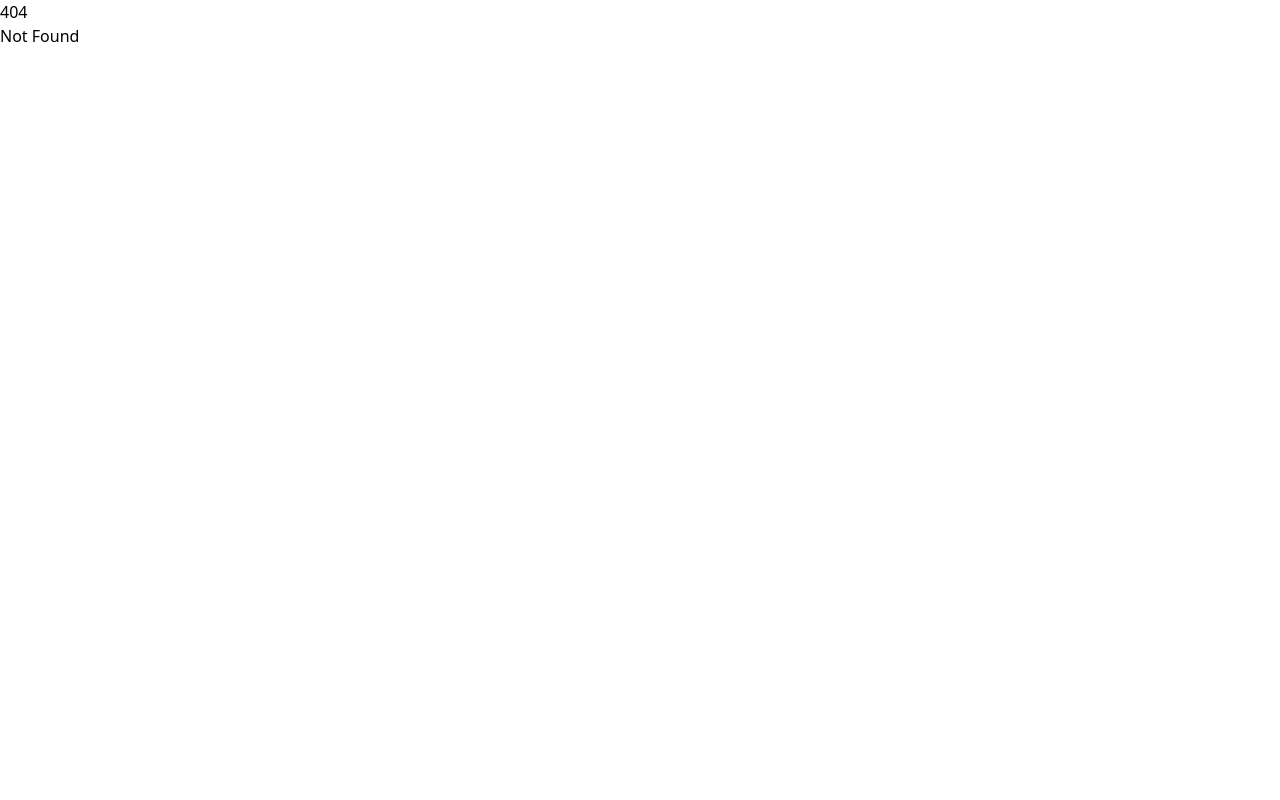
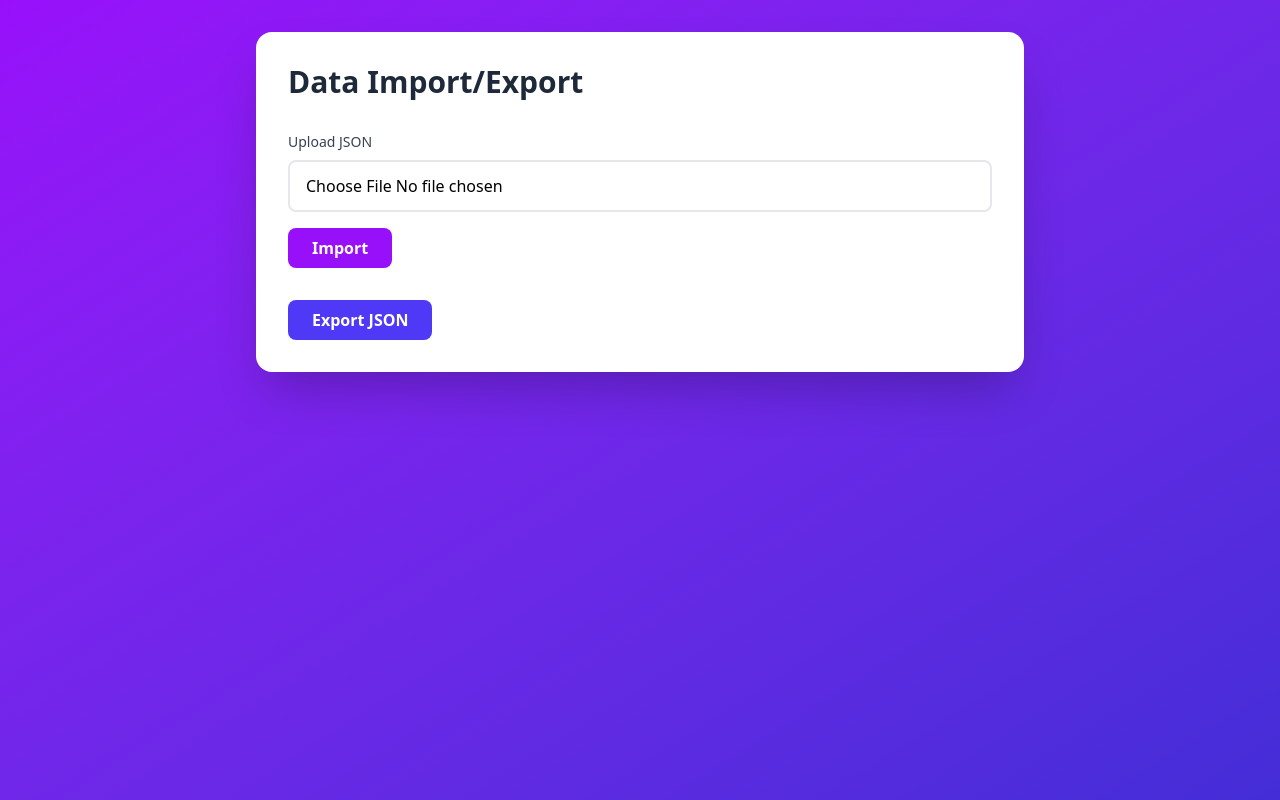
Before and after one commit to DerekWhiteM/ITCS_3112-Habit_Builder, a SvelteKit app: page /data in a window 1280 px wide. Before the commit this address had no page. Built offline with nearby package versions, Linux system fonts and the light colour scheme.

Commit message:
feat: add data import/export UI and server routes

```diff
--- /dev/null
+++ b/src/routes/data/+page.server.ts
@@ -0,0 +1,27 @@
+import { fail, redirect } from '@sveltejs/kit';
+import { CustomHabitBuilder } from '$lib/server/CustomHabitBuilder/CustomHabitBuilder';
+import type { Actions } from './$types';
+
+export const actions: Actions = {
+    import: async ({ request }) => {
+        const data = await request.formData();
+        const file = data.get('data');
+
+        if (!file || typeof (file as any).text !== 'function') {
+            return fail(400, { success: false, error: 'No file' } as any);
+        }
+
+        try {
+            const text = await (file as any).text();
+            const builder = CustomHabitBuilder.getInstance();
+            await builder.importData(text);
+            return { success: true } as any;
+        } catch (e) {
+            return fail(400, { success: false, error: 'Invalid JSON' } as any);
+        }
+    },
+
+    export: async () => {
+        throw redirect(303, '/data/export');
+    }
+};
--- /dev/null
+++ b/src/routes/data/+page.svelte
@@ -0,0 +1,68 @@
+<script lang="ts">
+    import { enhance } from '$app/forms';
+    import type { ActionData } from './$types';
+
+    export let form: ActionData;
+    function reset() {
+        form = null;
+    }
+</script>
+
+<div class="min-h-screen bg-gradient-to-br from-purple-600 to-indigo-700 p-8">
+    <div class="max-w-3xl mx-auto">
+        <div class="bg-white rounded-2xl shadow-2xl p-8 space-y-8">
+            <h1 class="text-3xl font-bold text-gray-800">Data Import/Export</h1>
+
+            <form
+                method="POST"
+                action="?/import"
+                enctype="multipart/form-data"
+                use:enhance
+                on:submit={reset}
+            >
+                <label
+                    for="data"
+                    class="block text-sm font-medium text-gray-700 mb-2"
+                >
+                    Upload JSON
+                </label>
+
+                <input
+                    id="data"
+                    type="file"
+                    name="data"
+                    accept="application/json"
+                    required
+                    class="w-full px-4 py-3 border-2 border-gray-200 rounded-lg
+                           focus:outline-none focus:border-purple-500 transition-colors"
+                />
+
+                <button
+                    type="submit"
+                    class="mt-4 px-6 py-2 bg-purple-600 text-white font-semibold rounded-lg
+                           hover:bg-purple-700 transition-colors"
+                >
+                    Import
+                </button>
+
+                {#if form?.success === false}
+                    <p class="mt-2 text-sm text-red-600">
+                        Import failed{form?.error ? ` - ${form.error}` : ''}
+                    </p>
+                {:else if form?.success === true}
+                    <p class="mt-2 text-sm text-green-600">Import successful</p>
+                {/if}
+            </form>
+
+            <form method="POST" action="?/export">
+                <button
+                    type="submit"
+                    class="px-6 py-2 bg-indigo-600 text-white font-semibold rounded-lg
+                           hover:bg-indigo-700 transition-colors"
+                >
+                    Export JSON
+                </button>
+            </form>
+        </div>
+    </div>
+</div>
--- /dev/null
+++ b/src/routes/data/export/+server.ts
@@ -0,0 +1,12 @@
+import type { RequestHandler } from '@sveltejs/kit';
+import { CustomHabitBuilder } from '$lib/server/CustomHabitBuilder/CustomHabitBuilder';
+
+export const GET: RequestHandler = async () => {
+    const data = await CustomHabitBuilder.getInstance().exportData();
+    return new Response(JSON.stringify(data), {
+        headers: {
+            'Content-Type': 'application/json',
+            'Content-Disposition': 'attachment; filename="habit-builder-export.json"'
+        }
+    });
+};
```
